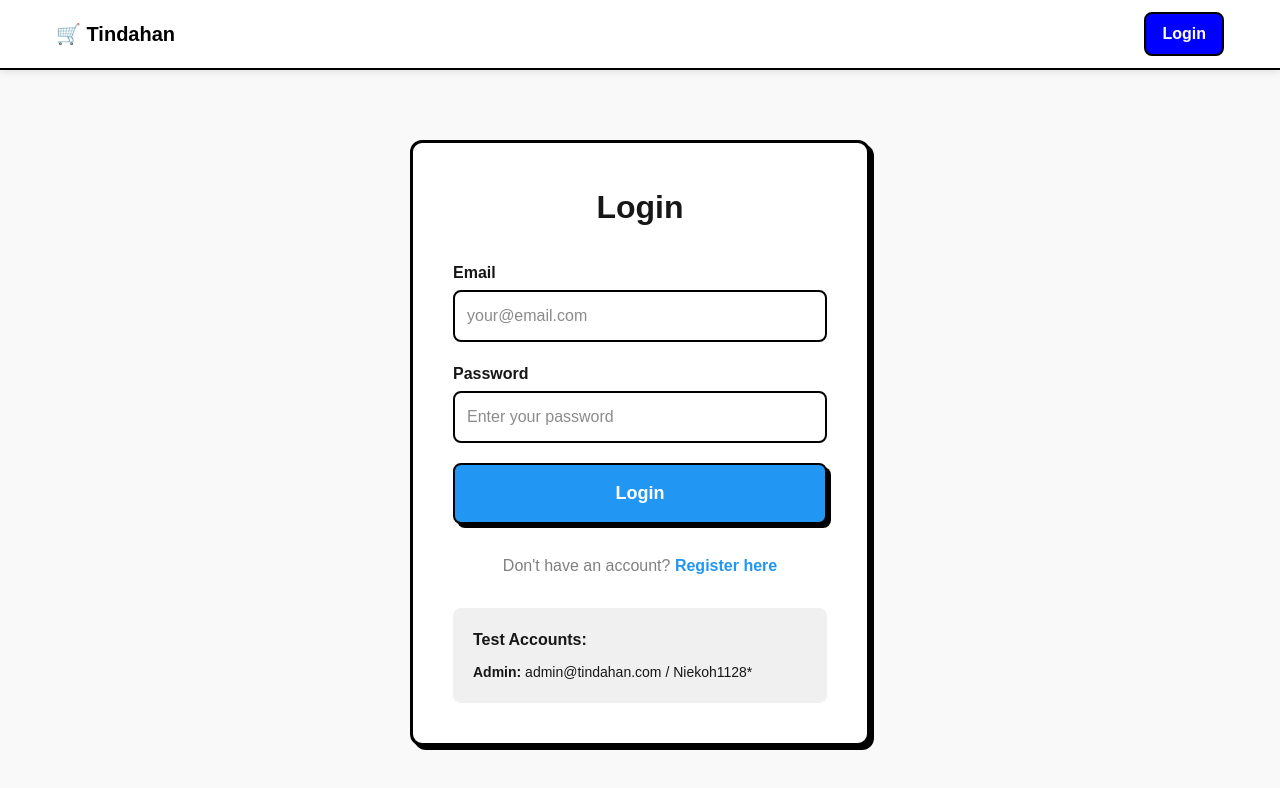
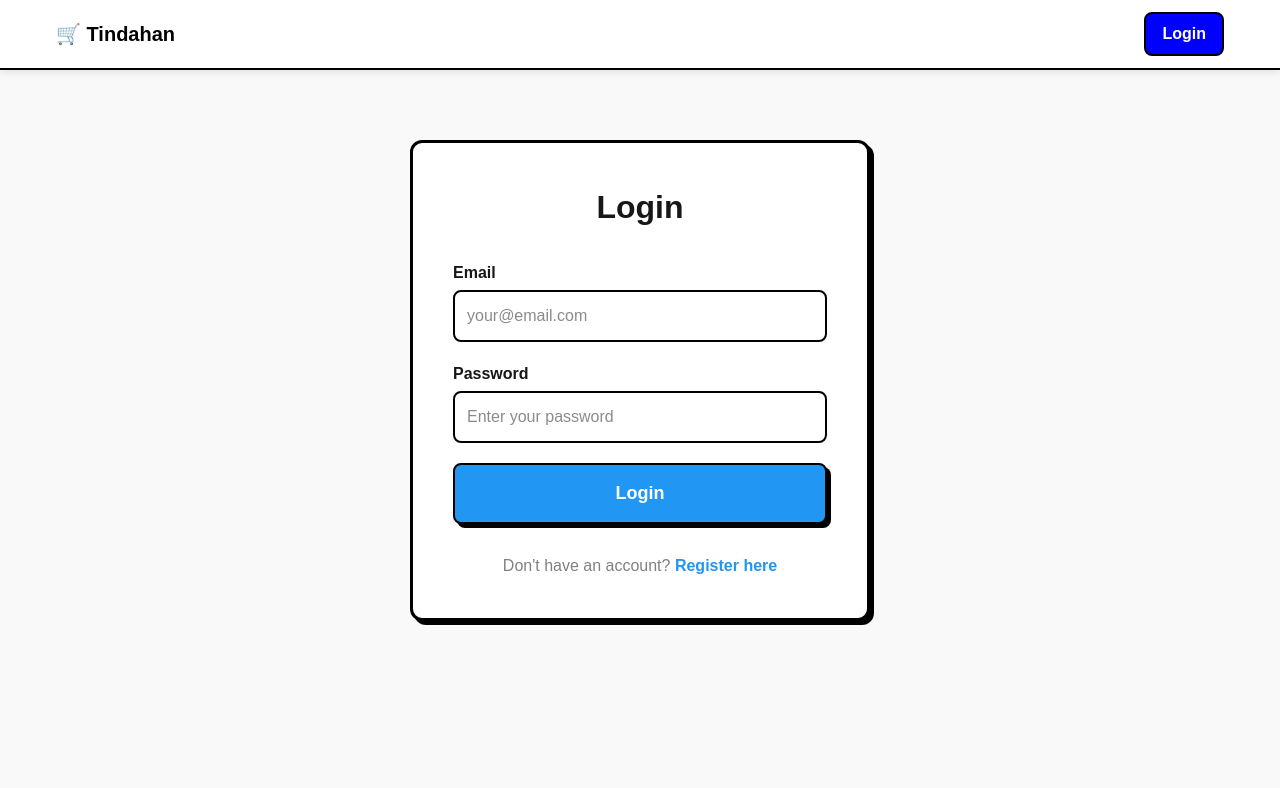
Before and after one commit to Inoues-Lab/tindahan-online, a Next.js app: page /login in a window 1280 px wide. Shown: the top 788 px of the page. Built offline with nearby package versions, Linux system fonts and the light colour scheme; no server answers.

Commit message:
Remove test account display from login page

```diff
--- a/src/app/login/page.tsx
+++ b/src/app/login/page.tsx
@@ -32,7 +32,6 @@ export default function LoginPage() {
         return
       }
 
-      // Login successful - redirect based on role
       if (data.user) {
         if (data.user.role === 'ADMIN') {
           router.push('/admin/dashboard')
@@ -119,13 +118,6 @@ export default function LoginPage() {
               </a>
             </p>
           </div>
-
-          <div style={{ marginTop: '30px', padding: '20px', backgroundColor: '#f0f0f0', borderRadius: '8px' }}>
-            <p style={{ fontWeight: 'bold', marginBottom: '10px' }}>Test Accounts:</p>
-            <p style={{ fontSize: '14px' }}>
-              <strong>Admin:</strong> admin@tindahan.com / Niekoh1128*
-            </p>
-          </div>
         </div>
       </div>
     </main>
```
